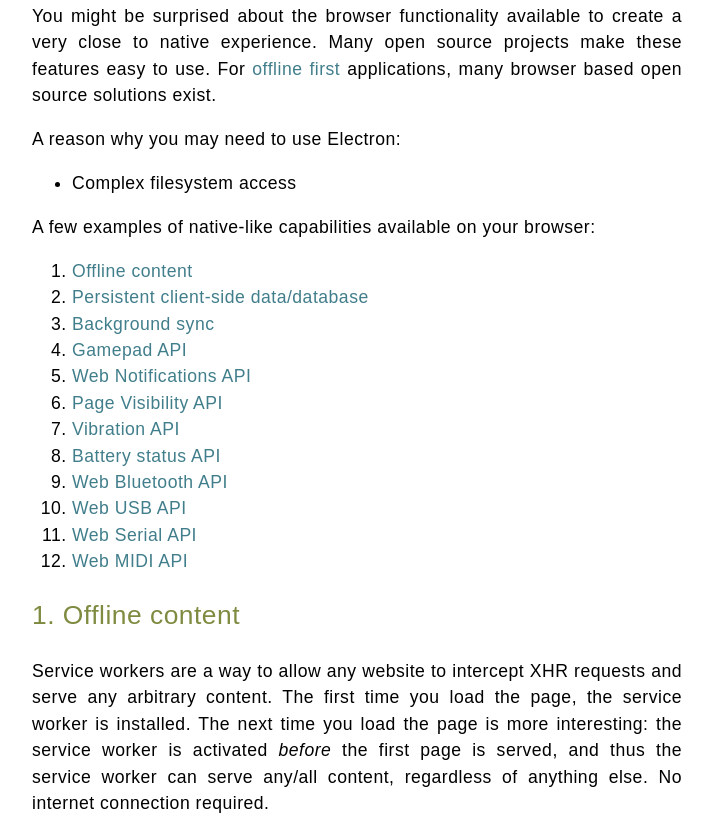
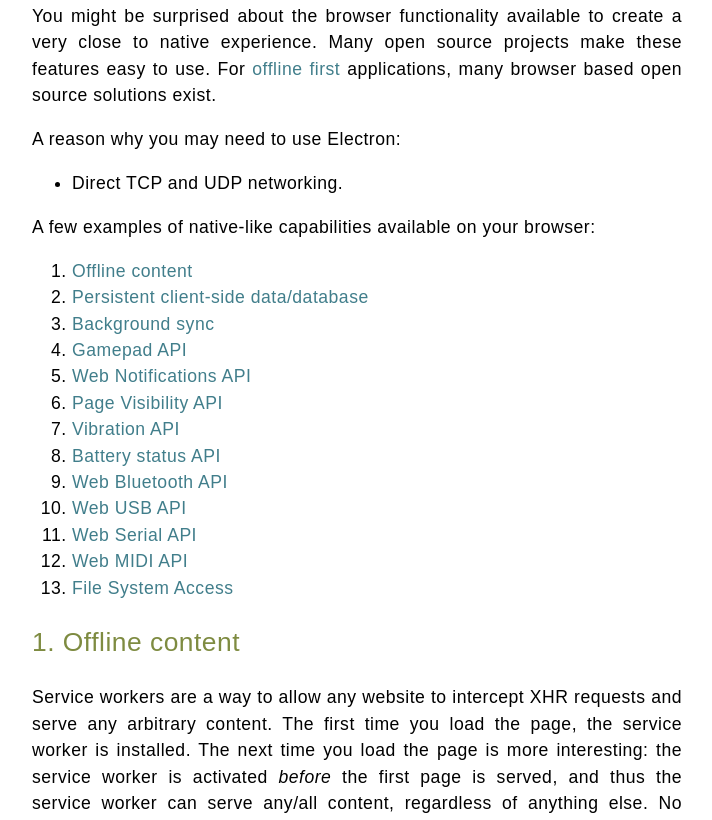
Before and after one commit to aeharding/youmightnotneedelectron, a website: page index.html in a window 1280 px wide. Shown: the part 362-1182 px from the top of the page, without its empty margins (283-995 px from the left). Drawn offline with nearby package versions, Linux system fonts and the light colour scheme.

Commit message:
add link to filesystem access and mention TCP/UDP

```diff
--- a/index.html
+++ b/index.html
@@ -17,7 +17,7 @@
     <p>A reason why you may need to use Electron:</p>
 
     <ul>
-      <li>Complex filesystem access</li>
+      <li>Direct TCP and UDP networking.</li>
     </ul>
 
     <p>A few examples of native-like capabilities available on your browser:</p>
@@ -35,6 +35,7 @@
       <li><a href="#usb">Web USB API</a></li>
       <li><a href="#serial">Web Serial API</a></li>
       <li><a href="#midi">Web MIDI API</a></li>
+      <li><a href="#file">File System Access</a></li>
     </ol>
 
 
@@ -144,6 +145,13 @@
 
     <p><a href="https://developer.mozilla.org/en-US/docs/Web/API/MIDIAccess">MDN Page Web MIDI API</a></p>
 
+    <h2 id="file">13. File System Access</h2>
+
+    <p>This API enables developers to build powerful apps that interact with other (non-Web) apps on the user’s device via the device’s file system.</p>
+
+    <p><a href="https://wicg.github.io/file-system-access/">W3C Specification for File System Access</a></p>
+
+
   </main>
 
   <footer><a href="https://github.com/aeharding">Made by @aeharding</a> — <a href="https://github.com/aeharding/youmightnotneedelectron">Edit on Github</a></footer>
```
